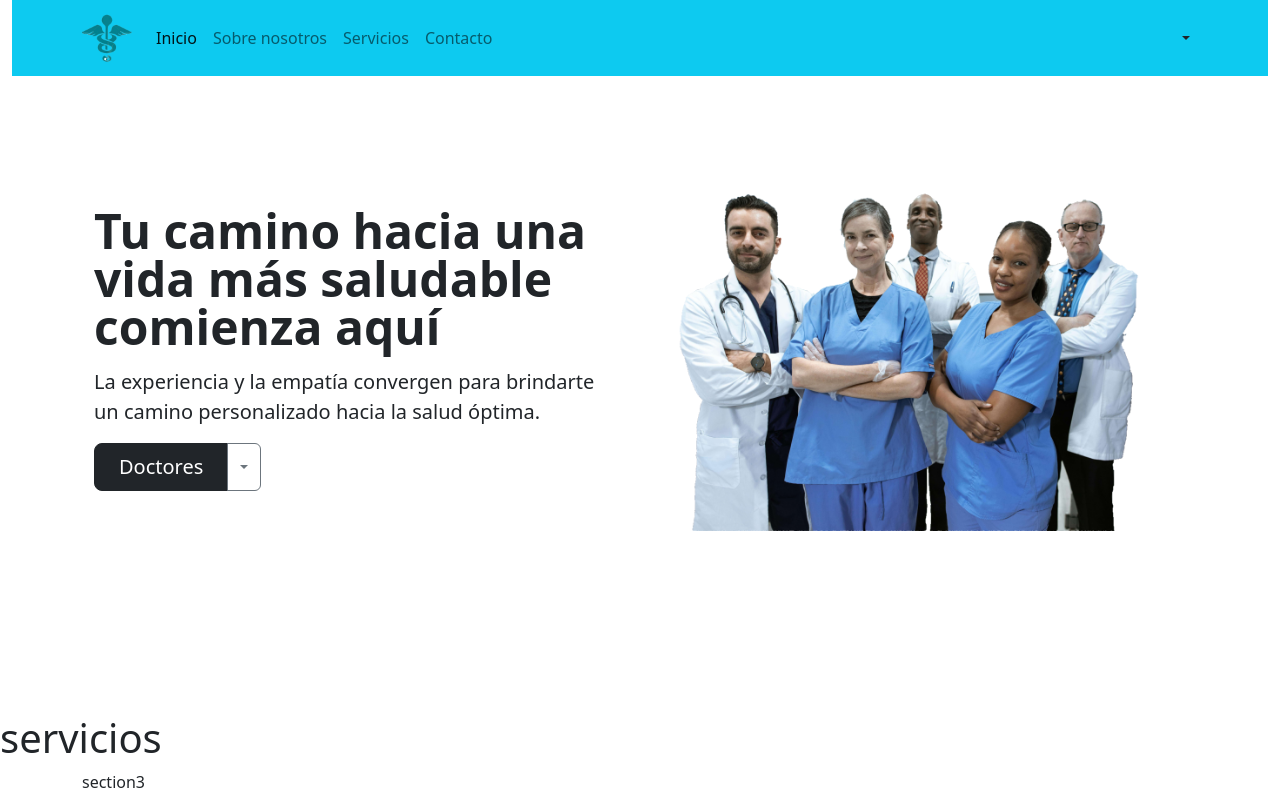
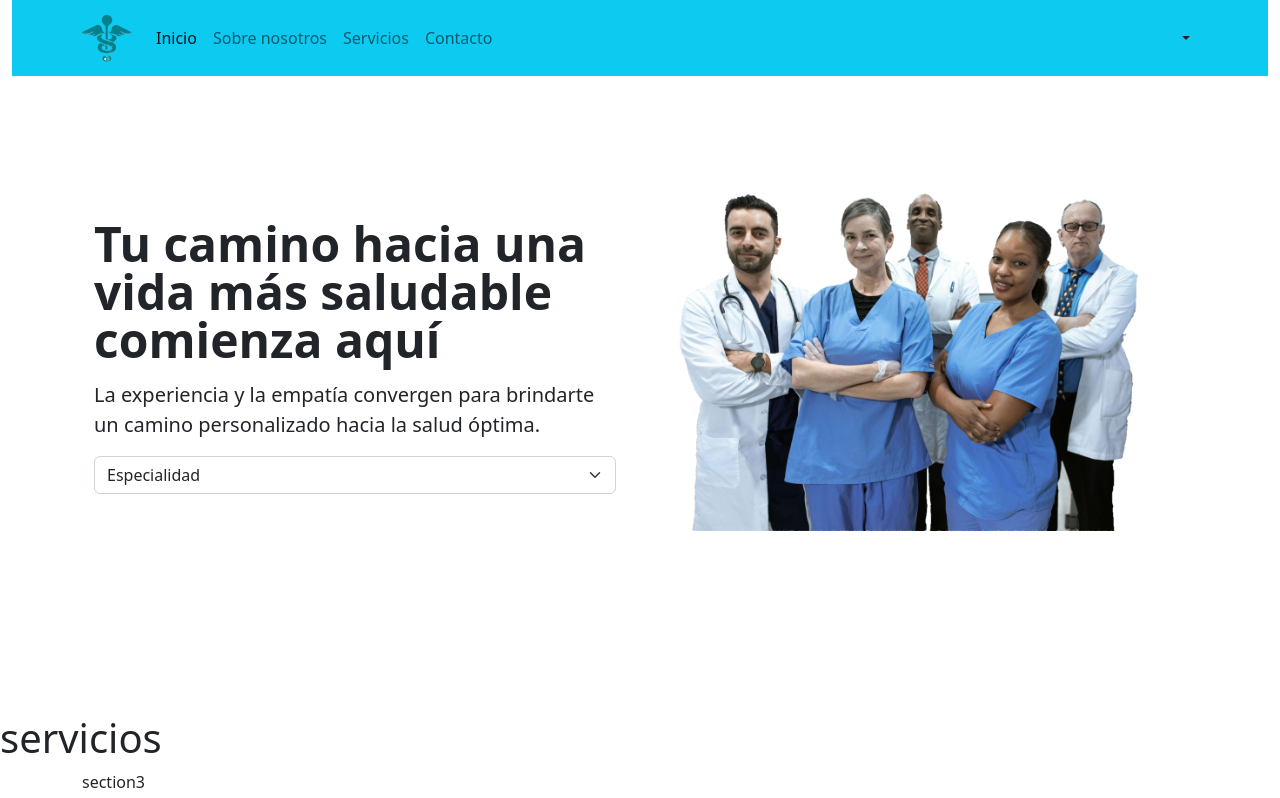
Before and after one commit to MeliBis/clinica, a React (Vite) app: page / in a window 1280 px wide. Shown: the top 798 px of the page. Built offline with nearby package versions, Linux system fonts and the light colour scheme.

Commit message:
se coloca menu section1 de especialidades

```diff
--- a/src/Components/DocEspecialidad.jsx
+++ b/src/Components/DocEspecialidad.jsx
@@ -1,23 +1,17 @@
-import React from 'react'
+import React from "react";
 
 const DocEspecialidad = () => {
   return (
-<div className="input-group mb-3">
-  <button type="button" className="btn btn-dark btn-lg px-4">Doctores</button>
-  <button type="button" className="btn btn-outline-secondary dropdown-toggle dropdown-toggle-split" data-bs-toggle="dropdown" aria-expanded="false">
-    <span className="visually-hidden">Toggle Dropdown</span>
-  </button>
-  <ul className="dropdown-menu">
-    <li><a className="dropdown-item" href="#">Action</a></li>
-    <li><a className="dropdown-item" href="#">Another action</a></li>
-    <li><a className="dropdown-item" href="#">Something else here</a></li>
-    <li><hr className="dropdown-divider" /></li>
-    <li><a className="dropdown-item" href="#">Separated link</a></li>
-  </ul>
-</div>
+    <select className="form-select" aria-label="Default select example">
+      <option selected>Especialidad</option>
+      <option value={1}>Especialidad 1</option>
+      <option value={2}>Especialidad 2</option>
+      <option value={3}>Especialidad 3</option>
+      <option value={4}>Especialidad 4</option>
+      <option value={5}>Especialidad 5</option>
+      <option value={6}>Especialidad 6</option>
+    </select>
+  );
+};
 
-
-  )
-}
-
-export default DocEspecialidad
+export default DocEspecialidad;
```
